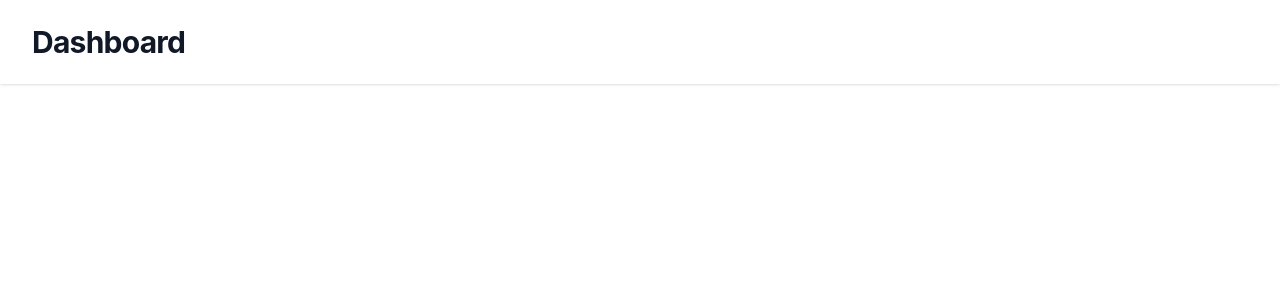
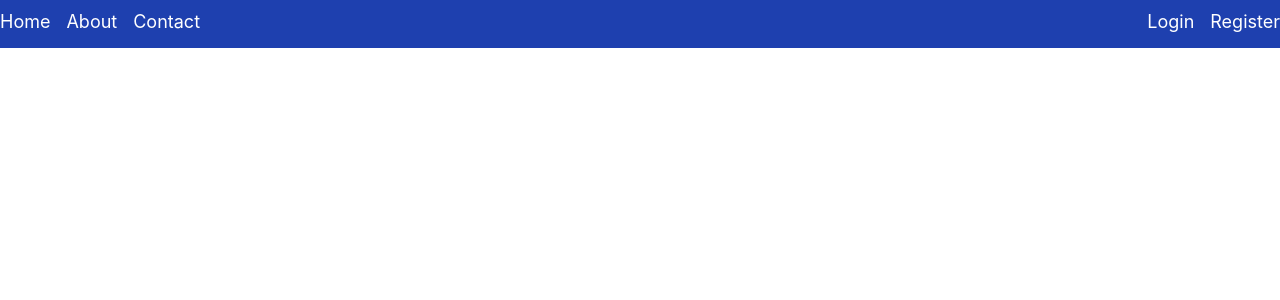
Before and after one commit to teerasej/nextflow-react-app-typescript, a React (Create React App) app: page / in a window 1280 px wide. Shown: the top 300 px of the page. Built offline with nearby package versions, Linux system fonts and the light colour scheme.

Commit message:
create menu with copilot

```diff
--- a/src/App.tsx
+++ b/src/App.tsx
@@ -1,29 +1,30 @@
 import React from 'react';
 import './App.css';
-import { Fragment } from 'react'
-import {
-  BriefcaseIcon,
-  CalendarIcon,
-  CheckIcon,
-  ChevronDownIcon,
-  CurrencyDollarIcon,
-  LinkIcon,
-  MapPinIcon,
-  PencilIcon,
-} from '@heroicons/react/20/solid'
-import { Menu, Transition } from '@headlessui/react'
+
+// สร้างตัวอย่างของ menu bar ด้วย tailwindcss
+const Menu = () => {
+  return (
+    <div className="bg-blue-800 text-white h-12">
+      <div className="container mx-auto flex  items-center justify-between">
+        <div className="flex space-x-4 text-lg py-2">
+          <div>Home</div>
+          <div>About</div>
+          <div>Contact</div>
+        </div>
+        <div className="flex space-x-4 text-lg py-2">
+          <div>Login</div>
+          <div>Register</div>
+        </div>
+      </div>
+    </div>
+  )
+}
+
 
 function App() {
   return (
     <div>
-      <header className="bg-white shadow">
-          <div className="mx-auto max-w-7xl px-4 py-6 sm:px-6 lg:px-8">
-            <h1 className="text-3xl font-bold tracking-tight text-gray-900">Dashboard</h1>
-          </div>
-        </header>
-        <main>
-          <div className="mx-auto max-w-7xl py-6 sm:px-6 lg:px-8">{/* Your content */}</div>
-        </main>
+      <Menu />
     </div>
   );
 }
```
